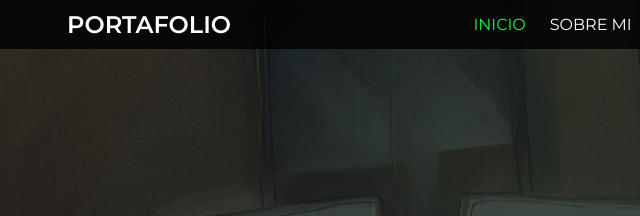
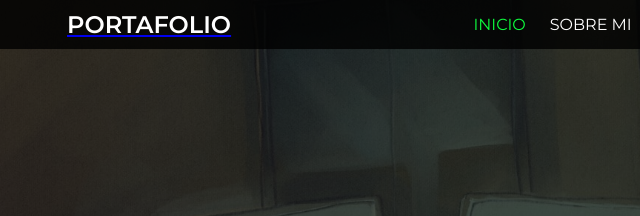
Before and after one commit to julcontrerass/Portafolios_julian_contreras, a plain HTML site: page index.html in a window 1280 px wide. Shown: the top 216 px of the page, 43-683 px from the left. Drawn offline with Linux system fonts and the light colour scheme.

Commit message:
Update index.html

```diff
--- a/index.html
+++ b/index.html
@@ -17,7 +17,7 @@
         <div class="contenido">
             <header>
                 <div class="contenido-header">
-                    <h1>PORTAFOLIO </h1>
+                    <a href="#inicio"><h1>PORTAFOLIO </h1></a>
                     <nav id="nav" class="">
                         <ul id="links">
                             <li><a href="#inicio" class="seleccionado" onclick="seleccionar(this)">INICIO</a></li>
```
